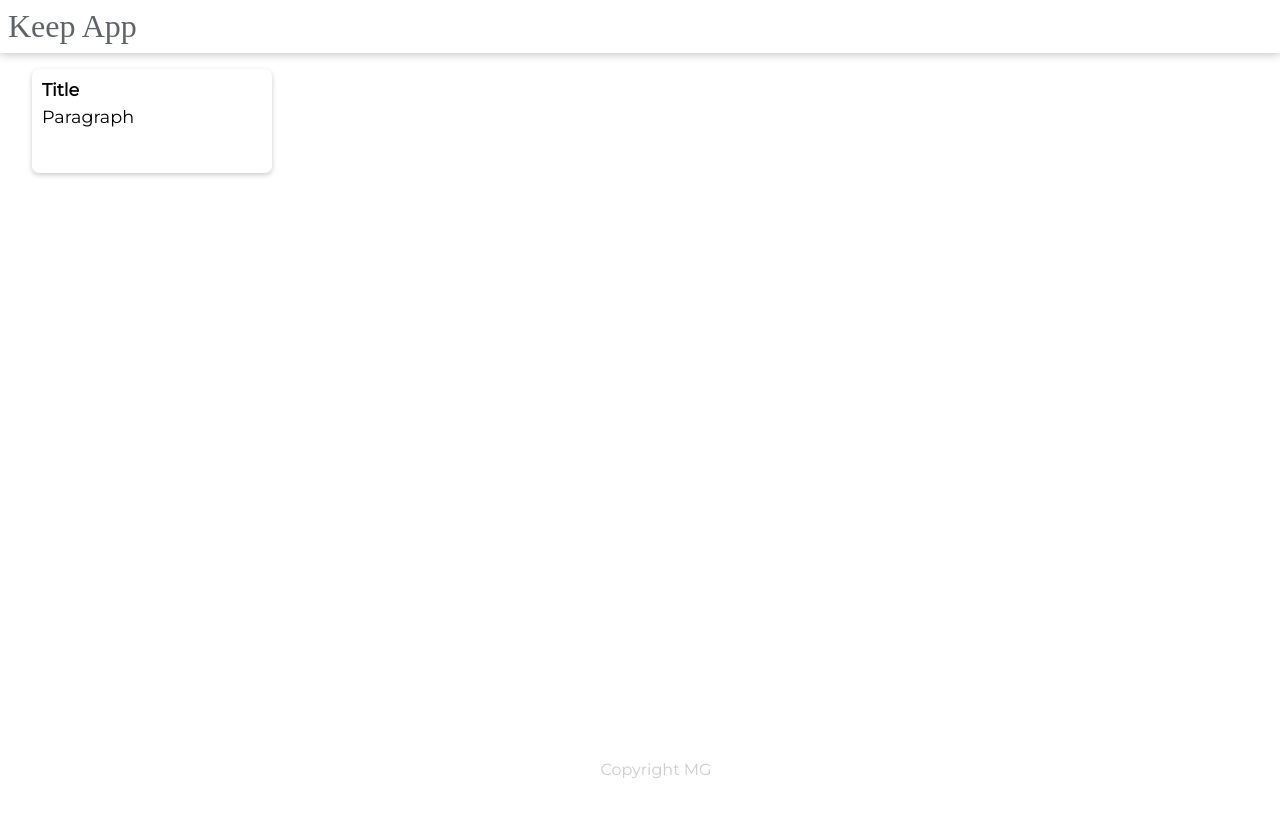
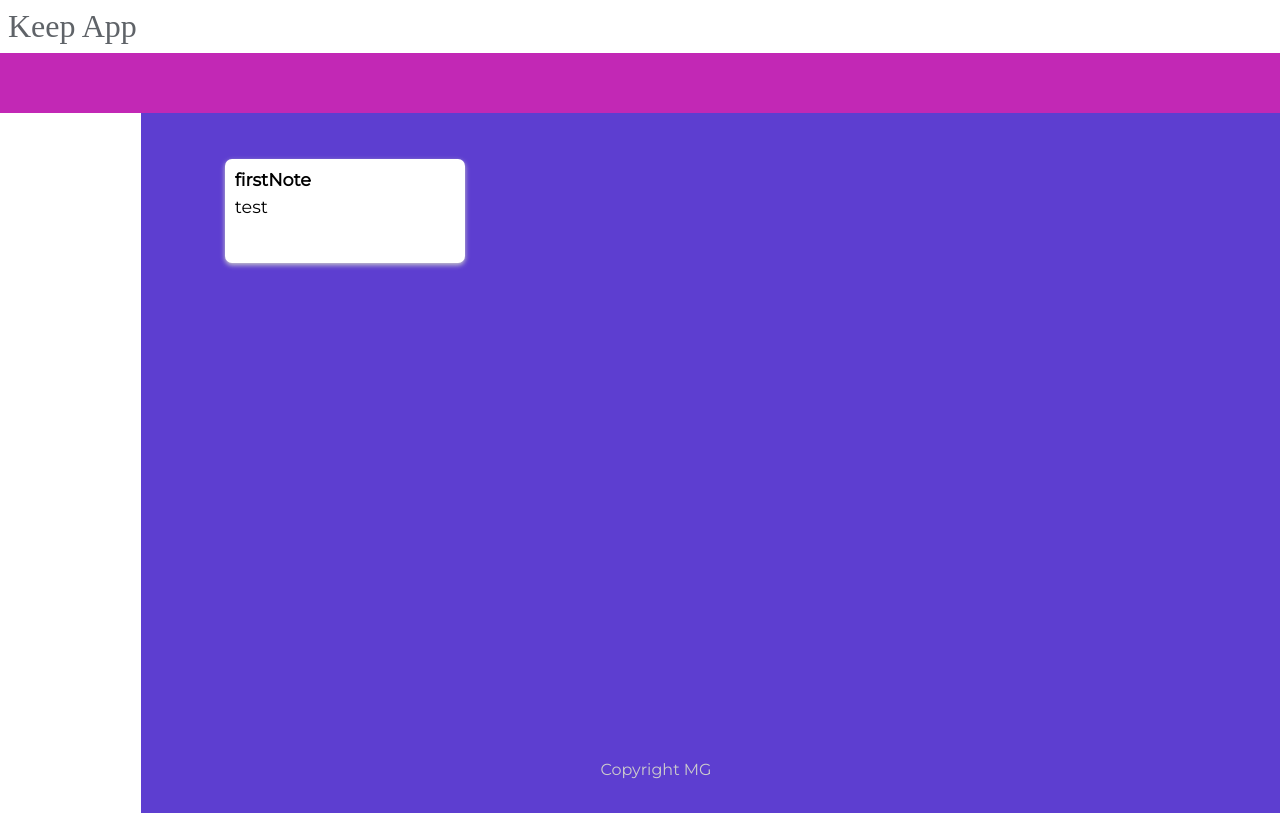
Before and after one commit to 2578344/Keep---React---App, a React (Create React App) app: page / in a window 1280 px wide. Built offline with nearby package versions, Linux system fonts and the light colour scheme; a web font is replaced by a local one.

Commit message:
added note container properties are now passed to Note function

```diff
--- a/public/styles.css
+++ b/public/styles.css
@@ -37,6 +37,22 @@
   footer p {
     color: #ccc;
   }
+
+  .create-note {
+    background-color: rgb(194, 40, 181);
+    margin: auto -16px;
+    padding: 30px;
+  }
+
+  .note-container {
+    background-color: rgb(93, 62, 208);
+    margin: auto -16px;
+    padding: 30px;
+    margin-left: 10%;
+    height: 700px;
+  }
+
+
   .note {
     background: #fff;
     border-radius: 7px;
@@ -46,6 +62,7 @@
     min-height: 104px;
     margin: 16px;
     float: left;
+    margin-left: 5%;
   }
   .note h1 {
     font-size: 1.1em;
--- a/src/App.jsx
+++ b/src/App.jsx
@@ -1,14 +1,16 @@
 import React from "react";
 import Header from "./Header";
 import Footer from "./Footer";
-import Note from "./Note";
+import NoteContainer from "./Note-Container";
+import CreateNote from "./CreateNote";
 
 function App() {
   return (
     <div className="Header">
         <Header />
+        <CreateNote />
+        <NoteContainer title="firstNote" content="test"/>
         <Footer />
-        <Note />
     </div>
   );
 }
--- /dev/null
+++ b/src/CreateNote.jsx
@@ -0,0 +1,9 @@
+import React from "react";
+
+function CreateNote(){
+    return (
+        <div className="create-note"></div>
+    )
+}
+
+export default CreateNote;
--- /dev/null
+++ b/src/Note-Container.jsx
@@ -0,0 +1,12 @@
+import React from "react";
+import Note from "./Note";
+
+function NoteContainer(props){
+    return (
+        <div className="note-container">
+            <Note title={props.title} content={props.content} />
+        </div>
+    )
+}
+
+export default NoteContainer;
--- a/src/Note.jsx
+++ b/src/Note.jsx
@@ -1,10 +1,10 @@
 import React from "react";
 
-function Note(){
+function Note(props){
     return (
         <div className="note">
-            <h1>Title</h1>
-            <p>Paragraph</p>
+            <h1>{props.title}</h1>
+            <p>{props.content}</p>
         </div>
     )
 }
```
